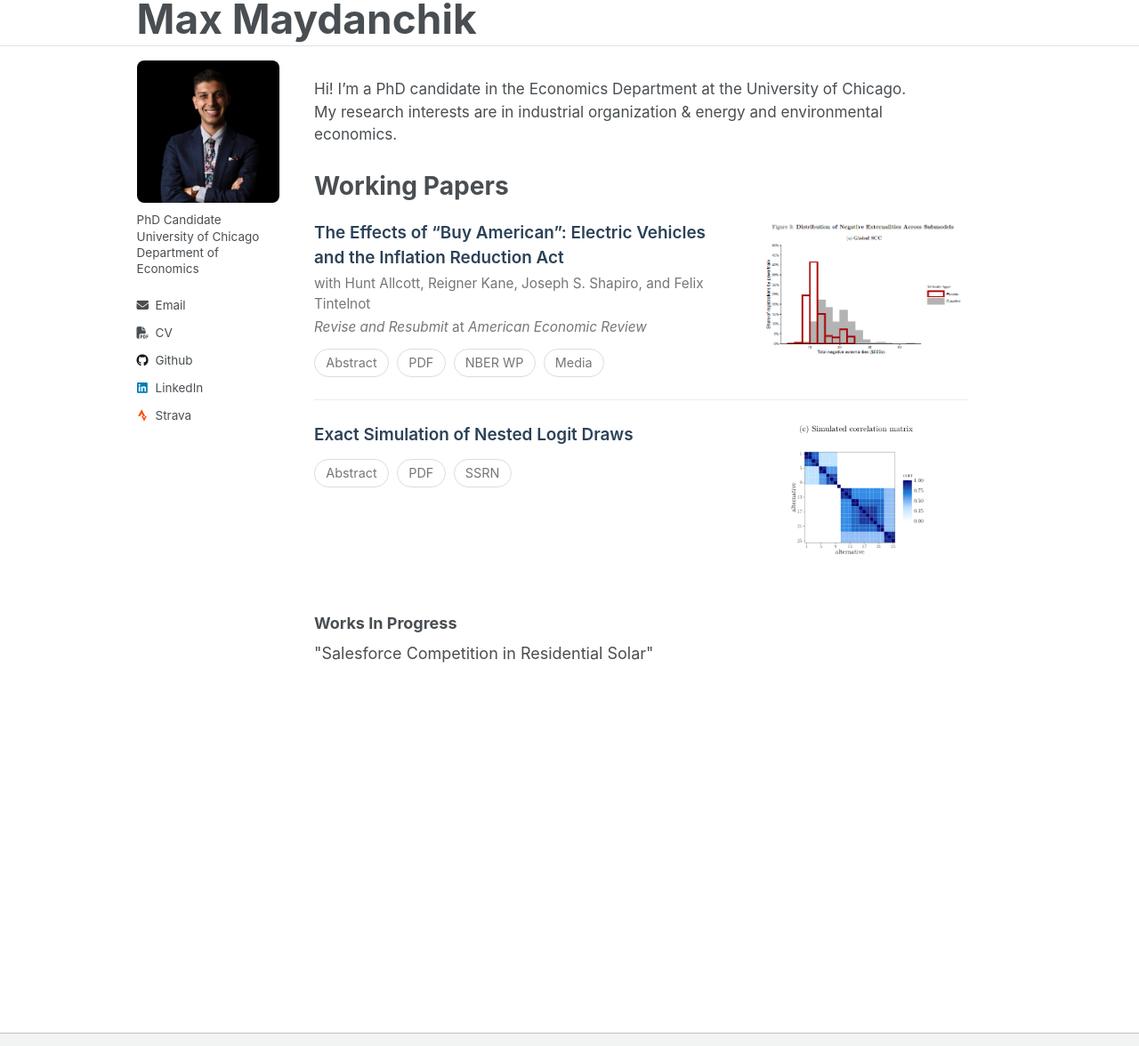
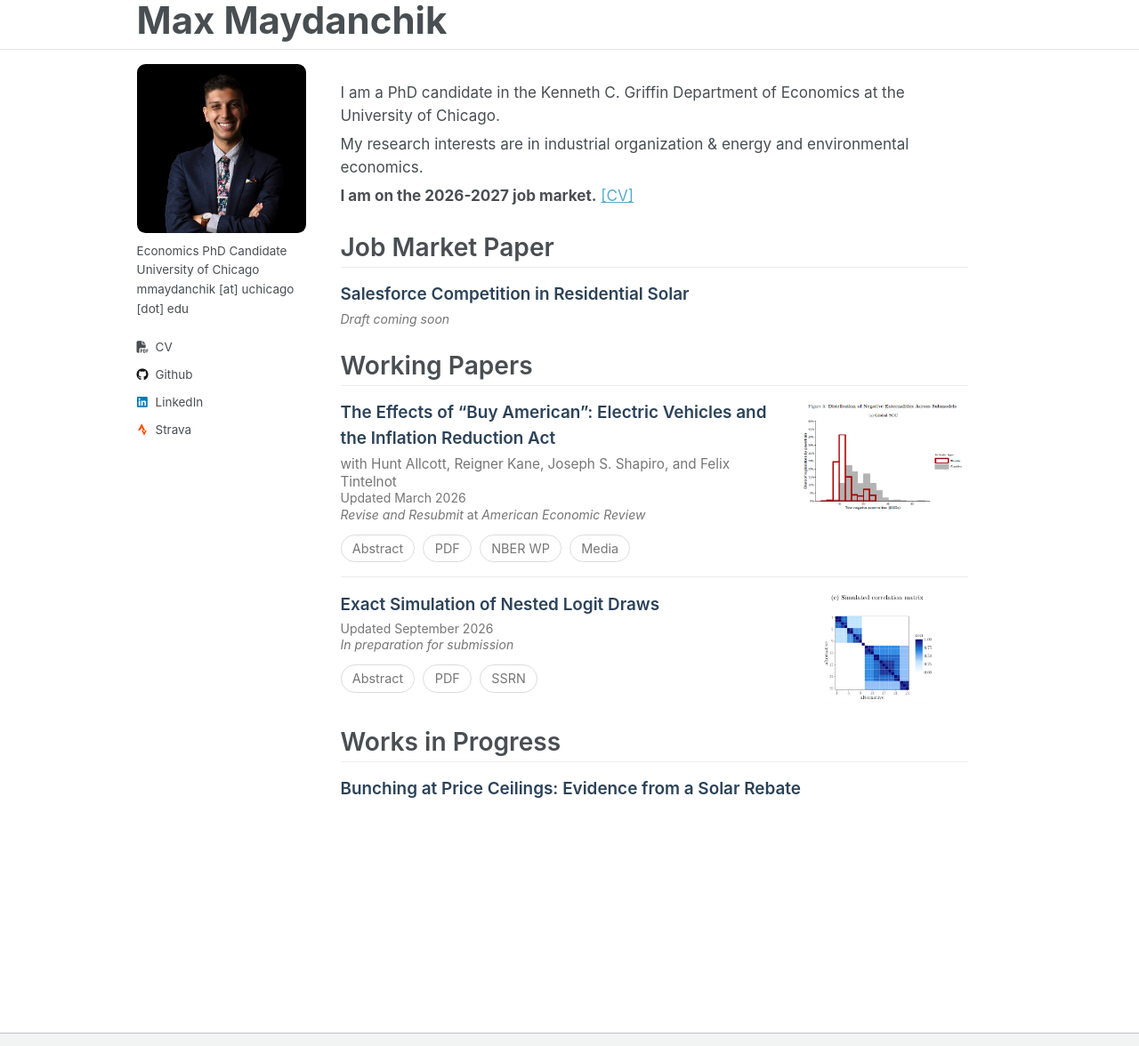
Before and after one commit to MMaydanchik/mmaydanchik.github.io, a Jekyll site: the page built from _pages/about.md, in a window 1280 px wide and 1317 px high, cut to the strip 0-1176 px from the top of the window. Shown: the whole strip at 89% size. Built offline with Jekyll 4.4.1, drawn with Linux system fonts in a browser that asks for light colours.

Commit message:
Add job market paper and works in progress, tighten layout, update sidebar and header
Co-Authored-By: Claude Sonnet 5.5 <noreply@anthropic.com>

```diff
--- a/_config.yml
+++ b/_config.yml
@@ -26,11 +26,10 @@ author:
   name             : ""
   pronouns         : # example: "she/her"
   bio              : |
-    PhD Candidate
+    Economics PhD Candidate
     University of Chicago
-    Department of Economics
+    mmaydanchik [at] uchicago [dot] edu
   cv               : "/files/CV_maydanchik.pdf"
-  email            : "mmaydanchik@uchicago.edu"
   github           : "MMaydanchik"
   linkedin         : "max-maydanchik-794aa3115/"
   strava           : "https://www.strava.com/athletes/33999732"
--- a/_pages/about.md
+++ b/_pages/about.md
@@ -9,18 +9,21 @@ redirect_from:
   .papers-section {
     margin-top: 1.6em;
   }
+  .papers-section h1 {
+    font-weight: 600;
+    margin-bottom: 0.15em;
+  }
+  .paper-entry + h1 {
+    margin-top: 0.4em;
+  }
   .papers-section h3 {
     font-weight: 600;
     letter-spacing: 0.02em;
     margin-bottom: 0.6em;
   }
   .paper-entry {
-    padding: 1.4em 0;
+    padding: 0.9em 0;
     border-top: 1px solid #ececec;
-  }
-  .paper-entry:first-of-type {
-    border-top: none;
-    padding-top: 0.4em;
   }
   .paper-title {
     font-size: 1.05em;
@@ -35,7 +38,16 @@ redirect_from:
   .paper-meta {
     font-size: 0.85em;
     color: #767676;
-    margin-top: 0.2em;
+    /* tight leading and no gap between stacked meta lines (authors, updated,
+       status); the gap under the title is set separately just below */
+    line-height: 1.3;
+    margin-top: 0;
+  }
+  .paper-title + .paper-meta {
+    margin-top: 0.3em;
+  }
+  .paper-meta.paper-status {
+    font-size: 0.78em; /* one step below the author line (0.85em) */
   }
   .toggle-row {
     display: flex;
@@ -113,9 +125,9 @@ redirect_from:
      share of the entry constant at any zoom; max-width stops it growing past
      its present size on wide screens. */
   .paper-body .paper-figure {
-    flex: 0 0 33%;
-    width: 33%;
-    max-width: 370px;
+    flex: 0 0 28%;
+    width: 28%;
+    max-width: 315px;
     aspect-ratio: 320 / 203;
     display: flex;
     align-items: center;
@@ -149,10 +161,22 @@ redirect_from:
   }
 </style>
 
-Hi! I'm a PhD candidate in the Economics Department at the University of Chicago.<br>
-My research interests are in industrial organization & energy and environmental economics.
+I am a PhD candidate in the Kenneth C. Griffin Department of Economics at the University of Chicago.
+<span style="display: block; margin-top: 0.4em;">My research interests are in industrial organization & energy and environmental economics.</span>
+<span style="display: block; margin-top: 0.4em;"><b>I am on the 2026-2027 job market.</b> <a href="/files/CV_maydanchik.pdf">[CV]</a></span>
 
 <div class="papers-section" markdown="0">
+
+<h1>Job Market Paper</h1>
+
+<div class="paper-entry">
+  <div class="paper-body">
+    <div class="paper-text">
+      <span class="paper-title">Salesforce Competition in Residential Solar</span>
+      <div class="paper-meta paper-status"><em>Draft coming soon</em></div>
+    </div>
+  </div>
+</div>
 
 <h1>Working Papers</h1>
 
@@ -161,7 +185,8 @@ My research interests are in industrial organization & energy and environmental
     <div class="paper-text">
       <a class="paper-title" href="/files/EVTrade.pdf">The Effects of &ldquo;Buy American&rdquo;: Electric Vehicles and the Inflation Reduction Act</a>
       <div class="paper-meta">with Hunt Allcott, Reigner Kane, Joseph S. Shapiro, and Felix Tintelnot</div>
-      <div class="paper-meta"><em>Revise and Resubmit</em> at <em>American Economic Review</em></div>
+      <div class="paper-meta paper-status">Updated March 2026</div>
+      <div class="paper-meta paper-status"><em>Revise and Resubmit</em> at <em>American Economic Review</em></div>
 
       <input type="checkbox" id="ev-abstract" class="toggle-radio">
       <input type="checkbox" id="ev-media" class="toggle-radio">
@@ -184,7 +209,8 @@ My research interests are in industrial organization & energy and environmental
   <div class="paper-body">
     <div class="paper-text">
       <a class="paper-title" href="/files/NLsampling.pdf">Exact Simulation of Nested Logit Draws</a>
-      <!-- <div class="paper-meta">In preparation for submission</div> -->
+      <div class="paper-meta paper-status">Updated September 2026</div>
+      <div class="paper-meta paper-status"><em>In preparation for submission</em></div>
 
       <input type="checkbox" id="nl-abstract" class="toggle-radio">
       <div class="toggle-row">
@@ -200,9 +226,14 @@ My research interests are in industrial organization & energy and environmental
   </div>
 </div>
 
+<h1>Works in Progress</h1>
+
+<div class="paper-entry">
+  <div class="paper-body">
+    <div class="paper-text">
+      <span class="paper-title">Bunching at Price Ceilings: Evidence from a Solar Rebate</span>
+    </div>
+  </div>
 </div>
 
-### Works In Progress
-<div>
-"Salesforce Competition in Residential Solar"
 </div>
--- a/_sass/_masthead.scss
+++ b/_sass/_masthead.scss
@@ -33,6 +33,11 @@
     font-family: $sans-serif-narrow;
 
     @include breakpoint($large) {
+      padding-left: $gutter-mid;
+      padding-right: $gutter-mid;
+    }
+
+    @include breakpoint($x-large) {
       padding-left: $gutter-wide;
       padding-right: $gutter-wide;
     }
@@ -82,9 +87,9 @@
   display: block;
   color: $masthead-title-color;
   line-height: 1;
-  font-size: 26px;
+  font-size: 24px;
 
   @include breakpoint($large) {
-    font-size: 46px;
+    font-size: 42px;
   }
 }
--- a/_sass/_page.scss
+++ b/_sass/_page.scss
@@ -15,6 +15,11 @@
     display: flex;
     align-items: flex-start;
     gap: 4%;
+    padding-left: $gutter-mid;
+    padding-right: $gutter-mid;
+  }
+
+  @include breakpoint($x-large) {
     padding-left: $gutter-wide;
     padding-right: $gutter-wide;
   }
--- a/_sass/_sidebar.scss
+++ b/_sass/_sidebar.scss
@@ -30,6 +30,9 @@
     /* proportional, like the page gutters, so zoom keeps the column ratio */
     width: $sidebar-width;
     flex: 0 0 $sidebar-width;
+    /* keeps the photo and bio from being squeezed on narrower windows; the
+       percentage already exceeds this on big screens */
+    min-width: 190px;
     opacity: 1;
     -webkit-transition: opacity 0.2s ease-in-out;
             transition: opacity 0.2s ease-in-out;
@@ -177,7 +180,7 @@
 .sidebar .author__bio {
   margin: 0;
   font-size: $type-size-6;
-  line-height: 1.35;
+  line-height: 1.6;
 
   @include breakpoint($large) {
     margin-top: 10px;
--- a/_sass/_variables.scss
+++ b/_sass/_variables.scss
@@ -43,8 +43,8 @@ $type-size-7                : 0.6875em; // ~11px
 $type-size-8                : 0.625em;  // ~10px
 
 /* masthead properties */
-$masthead-height            : 52px;
-$masthead-height-mobile     : 38px;
+$masthead-height            : 56px;
+$masthead-height-mobile     : 40px;
 
 /* Sidebar properties */
 $sidebar-screen-min-width   : 1024px;
@@ -144,6 +144,10 @@ $content-max-width          : 1680px !default;
    any zoom, so zooming only changes the text size. */
 $gutter-narrow              : 5% !default;
 $gutter-wide                : 12% !default;
+/* Side gutter for in-between widths (from $large up to $x-large, e.g. a window
+   snapped to half of a desktop screen): the sidebar and body run nearly
+   edge to edge, and the full $gutter-wide only returns on big screens. */
+$gutter-mid                 : 2.5% !default;
 
 /* Sidebar width as a share of the content box (percentage for the same
    zoom-stability reason as the gutters above). ~16.5% reproduces the previous
```
